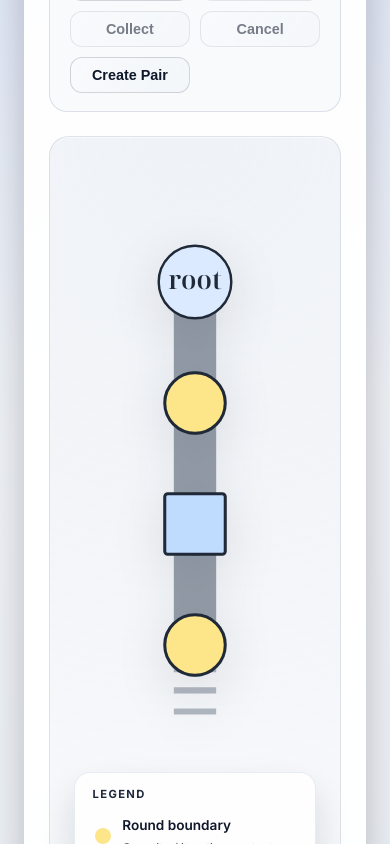
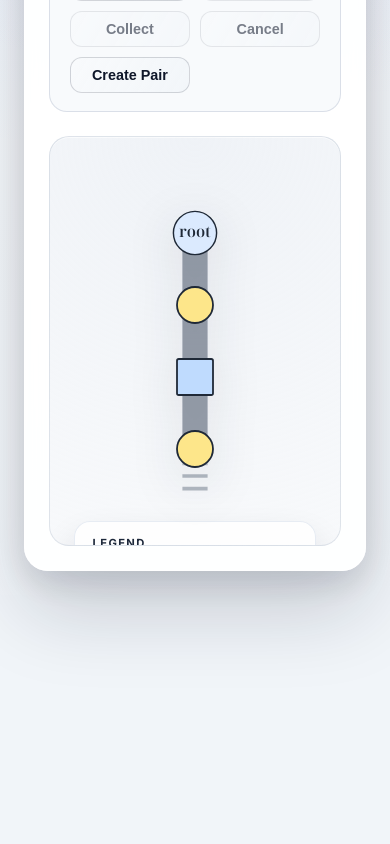
Before and after one commit to weavermarquez/house-of-bao, a React (Vite) app in the folder house-of-bao/: page / in a window 390 px wide. Shown: the part 860-1704 px from the top of the page. After the commit the page ends 1455 px from the top, so only its background shows below. Built offline with nearby package versions, Linux system fonts and the light colour scheme.

Commit message:
Limit graph play area height

```diff
--- a/house-of-bao/src/App.css
+++ b/house-of-bao/src/App.css
@@ -167,7 +167,12 @@ button:disabled {
   border: 1px solid rgba(148, 163, 184, 0.25);
   padding: 1.5rem;
   box-shadow: inset 0 1px 0 rgba(255, 255, 255, 0.6);
-  min-height: 460px;
+  height: clamp(280px, 42vh, 420px);
+  overflow: hidden;
+}
+
+.network-view-container {
+  height: 100%;
 }
 
 .network-view-svg {
@@ -407,6 +412,6 @@ button:disabled {
   }
 
   .graph-panel {
-    min-height: 380px;
+    height: clamp(240px, 48vh, 360px);
   }
 }
--- a/house-of-bao/src/App.tsx
+++ b/house-of-bao/src/App.tsx
@@ -261,6 +261,7 @@ function App() {
               forms={currentForms}
               selectedIds={selectionSet}
               selectedParentId={selectedParentId}
+              className="network-view-container"
               onToggleNode={(id) => toggleSelection(id)}
               onSelectParent={(id) => {
                 if (
```
